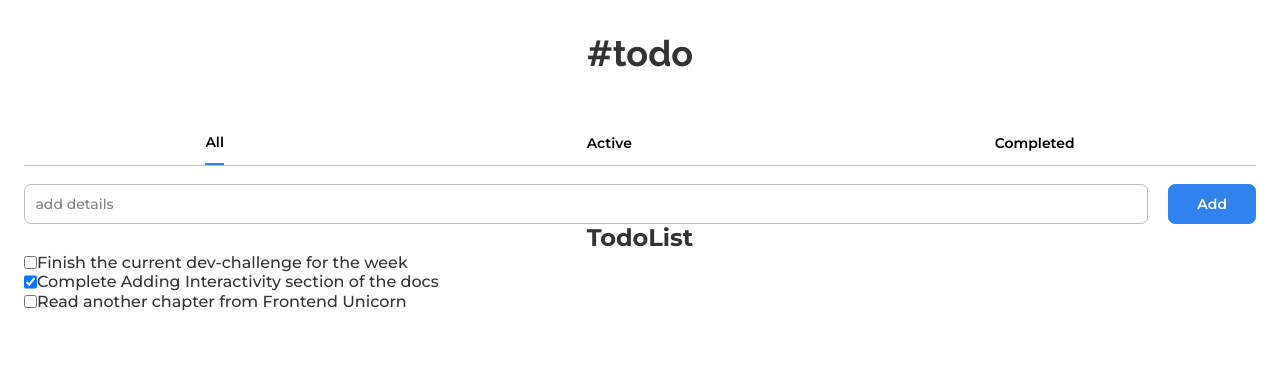
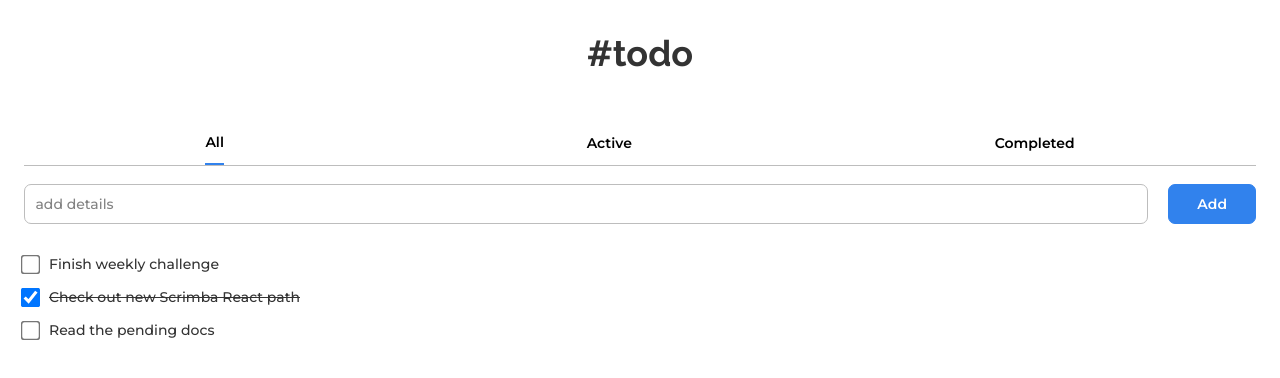
Before and after one commit to xaviguasch/todo-react-app-devchallenges-frontend-path-n4, a React (Create React App) app: page / in a window 1280 px wide. Shown: the top 378 px of the page. Built offline with nearby package versions, Linux system fonts and the light colour scheme.

Commit message:
added strikethrough to the completed todos and styled trash button

```diff
--- a/src/App.js
+++ b/src/App.js
@@ -9,9 +9,9 @@ import './App.css'
 let nextId = 3
 
 const initialTodos = [
-  { id: 0, title: 'Finish the current dev-challenge for the week', completed: false },
-  { id: 1, title: 'Complete Adding Interactivity section of the docs', completed: true },
-  { id: 2, title: 'Read another chapter from Frontend Unicorn', completed: false },
+  { id: 0, title: 'Finish weekly challenge', completed: false },
+  { id: 1, title: 'Check out new Scrimba React path', completed: true },
+  { id: 2, title: 'Read the pending docs', completed: false },
 ]
 
 function App() {
--- a/src/components/Todo.css
+++ b/src/components/Todo.css
@@ -1,3 +1,27 @@
 .Todo {
   display: flex;
+  justify-content: space-between;
+  align-items: center;
+
+  width: 100%;
 }
+
+.todo-group {
+  display: flex;
+  justify-content: flex-start;
+  align-items: center;
+  gap: 0.75em;
+}
+
+.strike-through {
+  text-decoration: line-through;
+}
+
+.btn--trash {
+  margin-bottom: -1em;
+}
+
+.material-icons-round {
+  background: transparent;
+  color: var(--clr-placeholder-text);
+}
--- a/src/components/Todo.js
+++ b/src/components/Todo.js
@@ -18,6 +18,7 @@ const Todo = ({ todo, mode, onChange, onDelete }) => {
 
   return (
     <div className='Todo'>
+      <div className='todo-group'>
         <input
           type='checkbox'
           name=''
@@ -25,9 +26,10 @@ const Todo = ({ todo, mode, onChange, onDelete }) => {
           checked={completed}
           onChange={checkboxHandler}
         />
-      <p>{title}</p>
+        <p className={`todo-item ${completed ? 'strike-through' : ''}`}>{title}</p>
+      </div>
       {mode === 'completed' && (
-        <button className='btn' onClick={deleteBtnHandler}>
+        <button className='btn btn--ts btn--trash' onClick={deleteBtnHandler}>
           <span className='material-icons-round'>delete_outline</span>{' '}
         </button>
       )}
--- a/src/components/TodoList.css
+++ b/src/components/TodoList.css
@@ -1,2 +1,9 @@
-.TaskSelector {
+.TodoList {
+  margin-top: 2em;
+
+  display: flex;
+  flex-direction: column;
+  justify-content: center;
+  align-items: flex-start;
+  gap: 1em;
 }
--- a/src/components/TodoList.js
+++ b/src/components/TodoList.js
@@ -21,7 +21,6 @@ const TodoList = ({ todos, mode, onChangeTodo, onDeleteTodo, onDeleteCompleted }
 
   return (
     <div className='TodoList'>
-      <h2>TodoList</h2>
       {todosToRender.map((ttr) => (
         <Todo
           key={ttr.id}
--- a/src/index.css
+++ b/src/index.css
@@ -91,6 +91,10 @@ ul {
   font-weight: var(--fw-bold);
 }
 
+.todo-item {
+  font-size: var(--fs-14);
+}
+
 /* ================== */
 /* Buttons & inputs */
 /* ================== */
@@ -122,6 +126,11 @@ ul {
   border-radius: 0.5em;
 }
 
+input[type='checkbox'] {
+  transform: scale(1.5);
+  cursor: pointer;
+}
+
 /* ================== */
 /* Utility styles */
 /* ================== */
```
Lines whose indentation alone changed are shown as unchanged.
